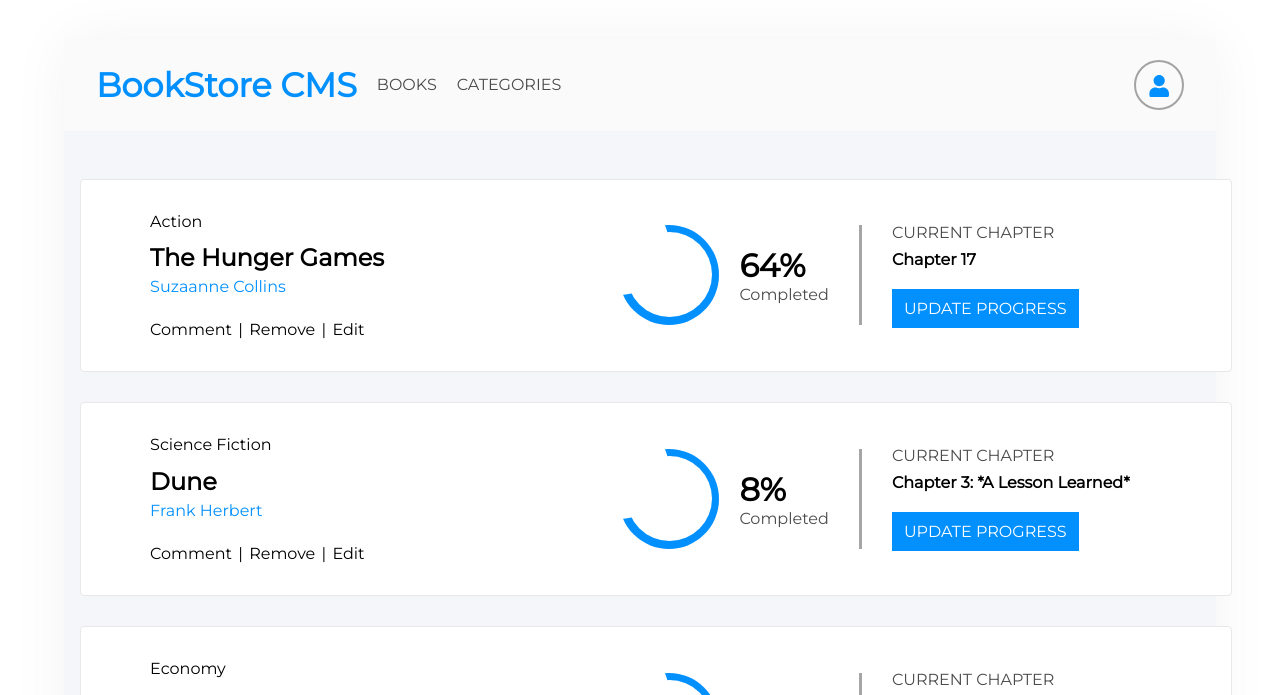
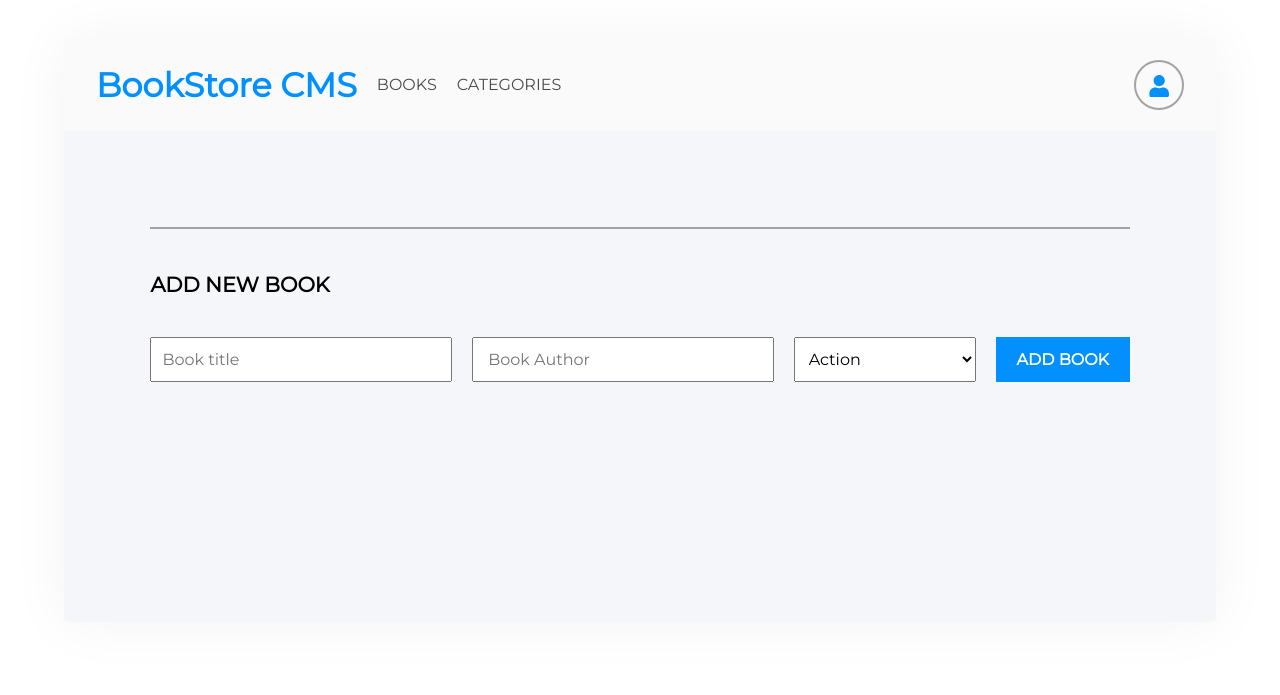
Before and after one commit to codewithmike01/BookStore, a React (Create React App) app: page / in a window 1280 px wide. Shown: the part 105-800 px from the top of the page. Built offline with nearby package versions, Linux system fonts and the light colour scheme.

Commit message:
Add Remove and Add functionalities

```diff
--- a/package.json
+++ b/package.json
@@ -8,12 +8,16 @@
     "@testing-library/user-event": "^13.5.0",
     "prop-types": "^15.8.1",
     "react": "^17.0.2",
+    "react-circular-progressbar": "^2.0.4",
     "react-dom": "^17.0.2",
     "react-icons": "^4.3.1",
     "react-redux": "^7.2.6",
     "react-router-dom": "^6.2.1",
     "react-scripts": "5.0.0",
+    "react-uuid": "^1.0.2",
     "redux": "^4.1.2",
+    "redux-logger": "^3.0.6",
+    "uuid": "^8.3.2",
     "web-vitals": "^2.1.4"
   },
   "scripts": {
--- a/src/App.css
+++ b/src/App.css
@@ -148,63 +148,9 @@ h3 {
   align-items: center;
 }
 
-.progress .inner {
-  position: absolute;
-  z-index: 6;
-  top: 50%;
-  left: 50%;
-  height: 85px;
-  width: 85px;
-  margin: -43px 0 0 -42px;
-  background-color: #fff;
-  border-radius: 50%;
-}
-
-.circle {
-  height: 100px;
-  width: 100px;
-  position: relative;
-}
-
-.circle .oval-progress-left {
-  position: absolute;
-  height: 100px;
-  width: 100px;
-  background-color: var(--primary-color);
-  border-radius: 100%;
-  -webkit-border-radius: 100%;
-}
-
-.circle .oval-progress-right {
-  position: absolute;
-  top: 3%;
-  left: 20%;
-  height: 100px;
-  width: 100px;
-  background-color: #fff;
-  border-radius: 100%;
-  -webkit-border-radius: 100%;
-}
-
-.progress .right {
-  z-index: 3;
-  transform: rotate(90deg);
-}
-
-.progress .left {
-  z-index: 1;
-  background-color: pink;
-}
-
-.circle .progress {
-  position: absolute;
-  height: 100%;
-  width: 100%;
-  border-radius: 100%;
-
-  --webkit-border-radius: 100%;
-
-  background-color: #4158d0;
+.circular-progress-bar {
+  width: 3.5em;
+  height: 3.5em;
 }
 
 .progress-text h4 {
--- a/src/App.js
+++ b/src/App.js
@@ -1,11 +1,27 @@
+/* eslint-disable react/jsx-wrap-multilines */
 import './App.css';
 import { BrowserRouter as Router, Routes, Route } from 'react-router-dom';
+import { useSelector } from 'react-redux';
 import Header from './components/Header';
 import Book from './components/Book';
 import AddBook from './components/AddBook';
 import Categories from './components/Categories';
 
 function App() {
+  const bookState = useSelector((state) => state.book);
+
+  const BookCollection = bookState.map((book) => (
+    <Book
+      key={book.id}
+      id={book.id}
+      bookTitle={book.title}
+      bookAuthor={book.author}
+      bookCategory={book.category}
+      chapter="Chapter 17"
+      progressPercent="64%"
+    />
+  ));
+
   return (
     <Router>
       <div className="App">
@@ -14,35 +30,13 @@ function App() {
           <Routes>
             <Route
               path="/"
-              element={(
+              element={
                 <div>
-                  <div className="books-main-conatainer">
-                    <Book
-                      bookTitle="The Hunger Games"
-                      bookAuthor="Suzaanne Collins"
-                      bookCategory="Action"
-                      chapter="Chapter 17"
-                      progressPercent="64%"
-                    />
-                    <Book
-                      bookTitle="Dune "
-                      bookAuthor="Frank Herbert"
-                      bookCategory="Science Fiction"
-                      chapter="Chapter 3: *A Lesson Learned*"
-                      progressPercent="8%"
-                    />
-                    <Book
-                      bookTitle="Capital in the Twenty-First Century"
-                      bookAuthor="Suzaanne Collins"
-                      bookCategory="Economy"
-                      chapter="Introduction"
-                      progressPercent="0%"
-                    />
-                  </div>
+                  <div className="books-main-conatainer">{BookCollection}</div>
                   <div className="hr">&nbsp;</div>
                   <AddBook />
                 </div>
-              )}
+              }
             />
             <Route path="/categories" element={<Categories />} />
           </Routes>
@@ -53,3 +47,19 @@ function App() {
 }
 
 export default App;
+
+/*
+
+ bookTitle="The Hunger Games"
+ bookAuthor="Suzaanne Collins"
+ bookCategory="Action"
+
+ bookTitle="Dune "
+bookAuthor="Frank Herbert"
+ ookCategory="Science Fiction"
+
+  bookTitle="Capital in the Twenty-First Century"
+  bookAuthor="Suzaanne Collins"
+  bookCategory="Economy"
+
+*/
--- a/src/components/AddBook.js
+++ b/src/components/AddBook.js
@@ -1,19 +1,48 @@
 import React from 'react';
+import { useDispatch } from 'react-redux';
+import uuid from 'react-uuid';
+import { addBook } from '../redux/books/books';
 
-const AddBook = () => (
+const AddBook = () => {
+  const dispatch = useDispatch();
+
+  const submitBookToStore = (event) => {
+    event.preventDefault();
+
+    if (
+      event.target.title.value.trim()
+      && event.target.Category.value.trim()
+      && event.target.author.value.trim()
+    ) {
+      const newBook = {
+        id: uuid(),
+        title: event.target.title.value,
+        author: event.target.author.value,
+        category: event.target.Category.value,
+      };
+
+      dispatch(addBook(newBook));
+      const { title, author } = event.target;
+      title.value = '';
+      author.value = '';
+    } else alert('Empty Value not allowed ---- Will modify to a Popup later');
+  };
+
+  return (
     <div className="add-book-container">
       <h4> ADD NEW BOOK</h4>
-
-    <form className="add-book-form">
-      <input type="text" placeholder="Book title" />
+      <form className="add-book-form" onSubmit={(e) => submitBookToStore(e)}>
+        <input type="text" placeholder="Book title" name="title" />
+        <input type="text" placeholder=" Book Author" name="author" />
         <select name="Category" required>
           <option value="Action"> Action</option>
           <option value="Science Fiction"> Science Fiction</option>
           <option value="Economy"> Econnomy</option>
         </select>
-      <button type="button">ADD BOOK</button>
+
+        <button type="submit">ADD BOOK</button>
       </form>
     </div>
   );
-
+};
 export default AddBook;
--- a/src/components/Book.js
+++ b/src/components/Book.js
@@ -1,26 +1,36 @@
 import React from 'react';
+import { useDispatch } from 'react-redux';
 import PropTypes from 'prop-types';
+import { removeBook } from '../redux/books/books';
 import BookProgressBar from './BookProgressBar';
 import UpdatePrgress from './UpdateProgress';
+import BookNameAuthor from './BookNameAuthor';
 
 const Book = (props) => {
-  const {
-    bookTitle, bookAuthor, bookCategory, progressPercent, chapter,
-  } = props;
+  const { progressPercent, chapter } = props;
+  const { bookTitle, bookAuthor, bookCategory } = props;
+  const { id } = props;
+
+  const dispatch = useDispatch();
+
+  const removeFromStore = (idTag) => {
+    dispatch(removeBook(idTag));
+  };
+
   return (
     <div className="book-container">
       <div className="book-left-content">
-        <div className="book-top-left-content">
-          <p className="book-category">{bookCategory}</p>
-          <h3>{bookTitle}</h3>
-          <p className="book-author">{bookAuthor}</p>
-        </div>
+        <BookNameAuthor
+          bookTitle={bookTitle}
+          bookAuthor={bookAuthor}
+          bookCategory={bookCategory}
+        />
         <div className="book-left-bottom-content">
           <button type="button">Comment </button>
-          {' '}
           <span className="button-separator">| </span>
-          <button type="button">Remove </button>
-          {' '}
+          <button type="button" onClick={() => removeFromStore(id)}>
+            Remove
+          </button>
           <span className="button-separator">| </span>
           <button type="button">Edit</button>
         </div>
@@ -35,11 +45,12 @@ const Book = (props) => {
 };
 
 Book.propTypes = {
+  chapter: PropTypes.string.isRequired,
+  progressPercent: PropTypes.string.isRequired,
   bookTitle: PropTypes.string.isRequired,
   bookCategory: PropTypes.string.isRequired,
   bookAuthor: PropTypes.string.isRequired,
-  chapter: PropTypes.string.isRequired,
-  progressPercent: PropTypes.string.isRequired,
+  id: PropTypes.string.isRequired,
 };
 
 export default Book;
--- /dev/null
+++ b/src/components/BookNameAuthor.js
@@ -0,0 +1,23 @@
+import React from 'react';
+
+import PropTypes from 'prop-types';
+
+const BookNameAuthor = (props) => {
+  const { bookTitle, bookAuthor, bookCategory } = props;
+
+  return (
+    <div className="book-top-left-content">
+      <p className="book-category">{bookCategory}</p>
+      <h3>{bookTitle}</h3>
+      <p className="book-author">{bookAuthor}</p>
+    </div>
+  );
+};
+
+BookNameAuthor.propTypes = {
+  bookTitle: PropTypes.string.isRequired,
+  bookCategory: PropTypes.string.isRequired,
+  bookAuthor: PropTypes.string.isRequired,
+};
+
+export default BookNameAuthor;
--- a/src/components/BookProgressBar.js
+++ b/src/components/BookProgressBar.js
@@ -1,19 +1,14 @@
 import React from 'react';
 import PropTypes from 'prop-types';
+import { CircularProgressbar } from 'react-circular-progressbar';
+import 'react-circular-progressbar/dist/styles.css';
 
 const BookProgressBar = (props) => {
   const { progress } = props;
   return (
     <div className="progress">
-      <div className="circle">
-        <div className="inner" />
-        <div className="bar left">
-          <div className=" oval-progress-left" />
-        </div>
-
-        <div className="bar right">
-          <div className="oval-progress-right" />
-        </div>
+      <div className="circular-progress-bar">
+        <CircularProgressbar value={parseInt(progress, 10)} />
       </div>
       <div className="progress-text">
         <h4>{progress}</h4>
--- a/src/index.js
+++ b/src/index.js
@@ -1,12 +1,16 @@
 import React from 'react';
 import ReactDOM from 'react-dom';
 import './index.css';
+import { Provider } from 'react-redux';
+import store from './redux/configureStore';
 import App from './App';
 import reportWebVitals from './reportWebVitals';
 
 ReactDOM.render(
   <React.StrictMode>
-    <App />
+    <Provider store={store}>
+      <App />
+    </Provider>
   </React.StrictMode>,
   document.getElementById('root'),
 );
--- a/src/redux/books/books.js
+++ b/src/redux/books/books.js
@@ -0,0 +1,28 @@
+const ADD_BOOK = 'bookStore/books/ADD_BOOK';
+const REMOVE_BOOK = 'bookStore/books/REMOVE_BOOKS';
+
+const initialState = [];
+
+export const addBook = (payload) => ({
+  type: ADD_BOOK,
+  payload,
+});
+
+export const removeBook = (payload) => ({
+  type: REMOVE_BOOK,
+  payload,
+});
+
+const reducer = (state = initialState, action) => {
+  switch (action.type) {
+    case ADD_BOOK:
+      return [...state, action.payload];
+
+    case REMOVE_BOOK:
+      return [...state.filter((book) => book.id !== action.payload)];
+    default:
+      return state;
+  }
+};
+
+export default reducer;
--- a/src/redux/configureStore.js
+++ b/src/redux/configureStore.js
@@ -0,0 +1,10 @@
+import { createStore, combineReducers, applyMiddleware } from 'redux';
+import logger from 'redux-logger';
+import booksReducer from './books/books';
+
+const reducer = combineReducers({
+  book: booksReducer,
+});
+
+const store = createStore(reducer, applyMiddleware(logger));
+export default store;
```
Also changed, not shown: 1 other file (tests, documents, lock files or other folders). Lines whose indentation alone changed are shown as unchanged.
